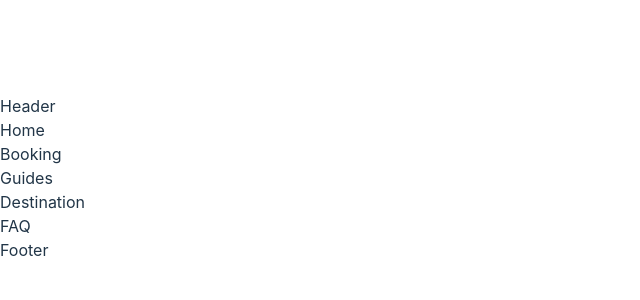
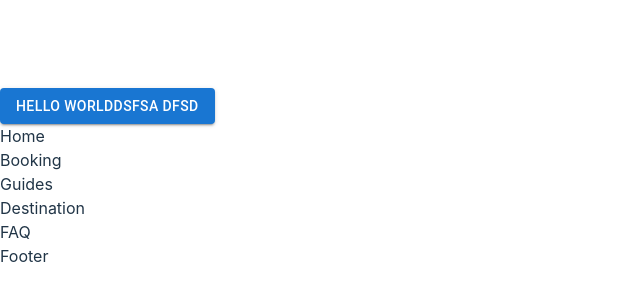
Before and after one commit to Nguyenvanle/DuLichAnGiang_Project, a React (Vite) app: page / in a window 1280 px wide. Shown: the part 222-522 px from the top of the page, without its empty margins (0-640 px from the left). Built offline with nearby package versions, Linux system fonts and the light colour scheme.

Commit message:
0.0.3
Cài đặt material-ui

```diff
--- a/package.json
+++ b/package.json
@@ -10,6 +10,9 @@
     "preview": "vite preview"
   },
   "dependencies": {
+    "@emotion/react": "^11.11.4",
+    "@emotion/styled": "^11.11.0",
+    "@mui/material": "^5.15.11",
     "react": "^18.2.0",
     "react-dom": "^18.2.0"
   },
--- a/src/App.tsx
+++ b/src/App.tsx
@@ -9,6 +9,7 @@ import Footer from "./components/Footer";
 function App() {
   return (
     <>
+      <meta name="viewport" content="initial-scale=1, width=device-width" />
       <Header />
       <main>
         <Home />
--- a/src/components/Header.tsx
+++ b/src/components/Header.tsx
@@ -1,3 +1,9 @@
+import Button from "@mui/material/Button";
+
 export default function Header() {
-  return <div>Header</div>;
+  return (
+    <>
+      <Button variant="contained">Hello worlddsfsa dfsd</Button>
+    </>
+  );
 }
```
Also changed, not shown: 1 other file (tests, documents, lock files or other folders).
